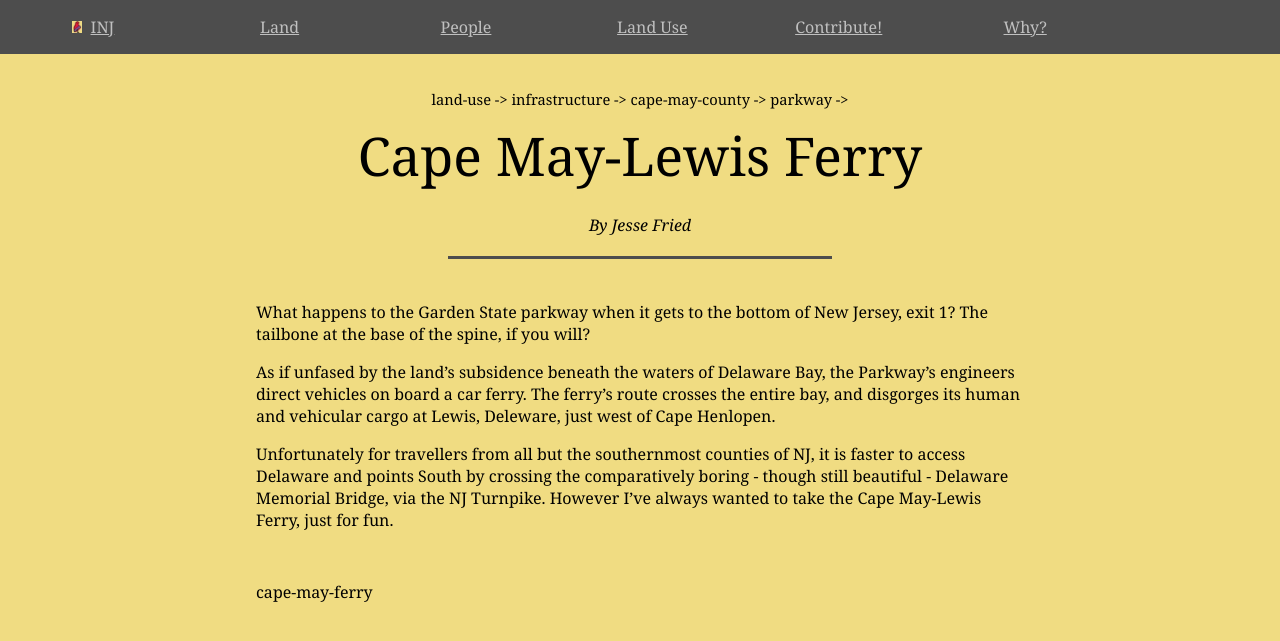
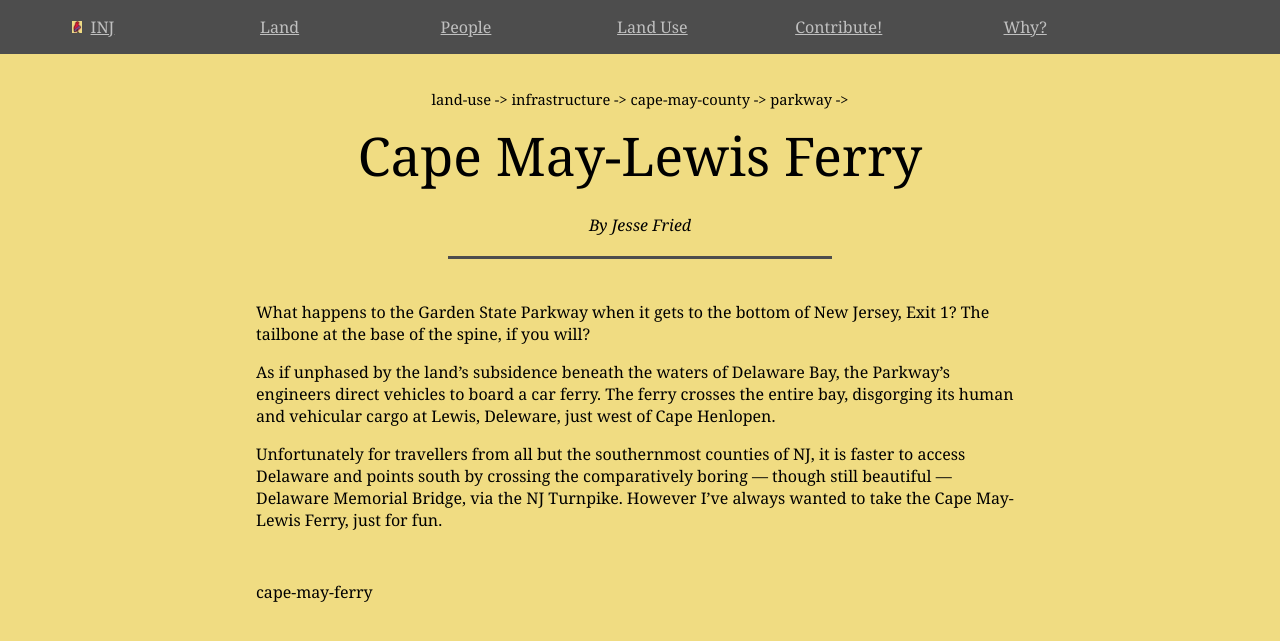
Before and after one commit to jonfried/oakafee.github.io, a Jekyll site: the page built from _posts/2016-09-13-cape-may-ferry.md, in a window 1280 px wide. Shown: the top 641 px of the page. Built offline with Jekyll 4.4.1, drawn with Linux system fonts in a browser that asks for light colours.

Commit message:
10/13/16 - Cape May

```diff
--- a/_posts/2016-09-13-cape-may-ferry.md
+++ b/_posts/2016-09-13-cape-may-ferry.md
@@ -10,8 +10,8 @@
 category-name: cape-may-ferry
 ---
 
-What happens to the Garden State parkway when it gets to the bottom of New Jersey, exit 1? The tailbone at the base of the spine, if you will?
+What happens to the Garden State Parkway when it gets to the bottom of New Jersey, Exit 1? The tailbone at the base of the spine, if you will?
 
-As if unfased by the land's subsidence beneath the waters of Delaware Bay, the Parkway's engineers direct vehicles on board a car ferry. The ferry's route crosses the entire bay, and disgorges its human and vehicular cargo at Lewis, Deleware, just west of Cape Henlopen.
+As if unphased by the land's subsidence beneath the waters of Delaware Bay, the Parkway's engineers direct vehicles to board a car ferry. The ferry crosses the entire bay, disgorging its human and vehicular cargo at Lewis, Deleware, just west of Cape Henlopen.
 
-Unfortunately for travellers from all but the southernmost counties of NJ, it is faster to access Delaware and points South by crossing the comparatively boring - though still beautiful - Delaware Memorial Bridge, via the NJ Turnpike. However I've always wanted to take the Cape May-Lewis Ferry, just for fun.
+Unfortunately for travellers from all but the southernmost counties of NJ, it is faster to access Delaware and points south by crossing the comparatively boring — though still beautiful — Delaware Memorial Bridge, via the NJ Turnpike. However I've always wanted to take the Cape May-Lewis Ferry, just for fun.
```
